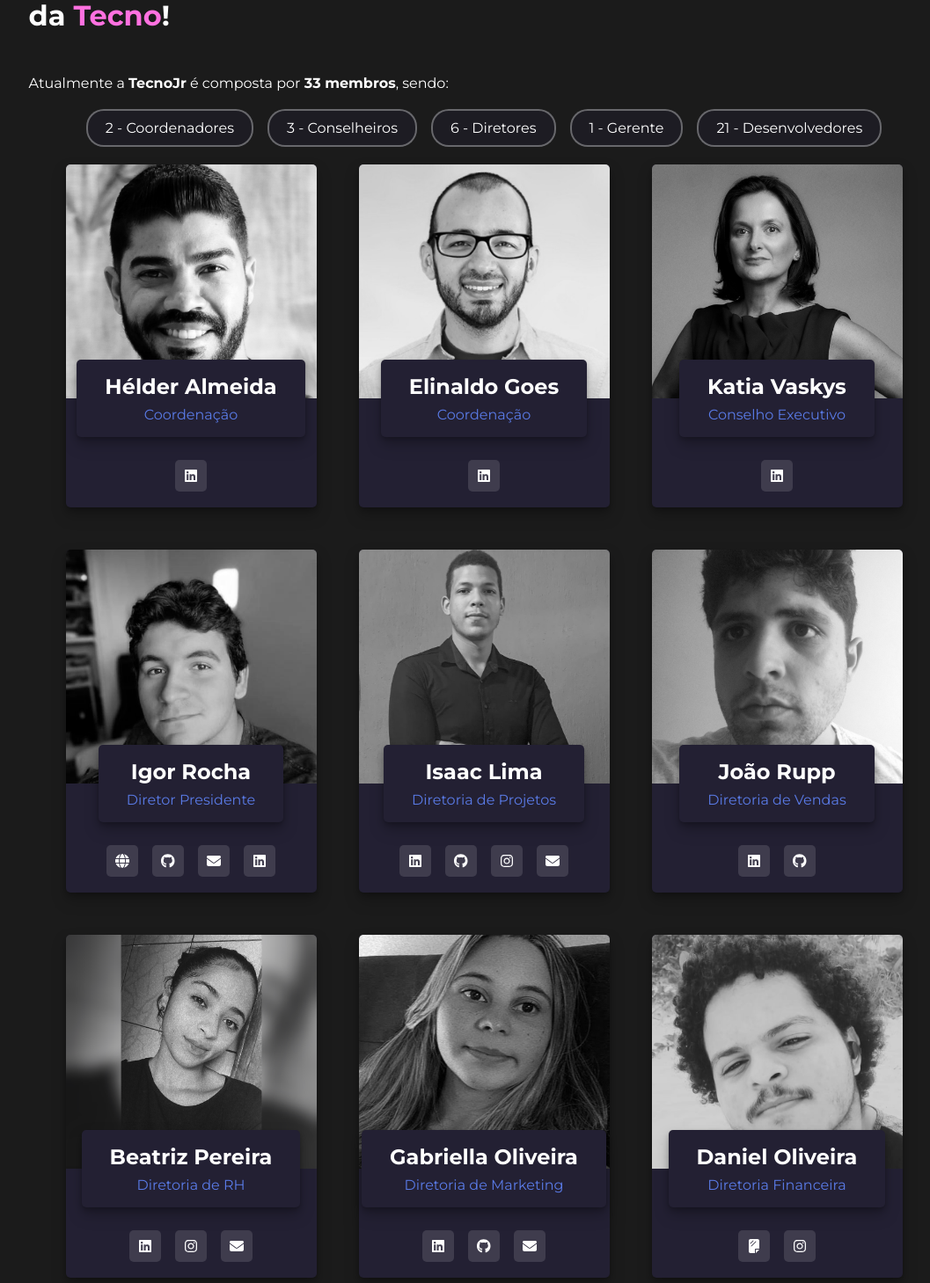
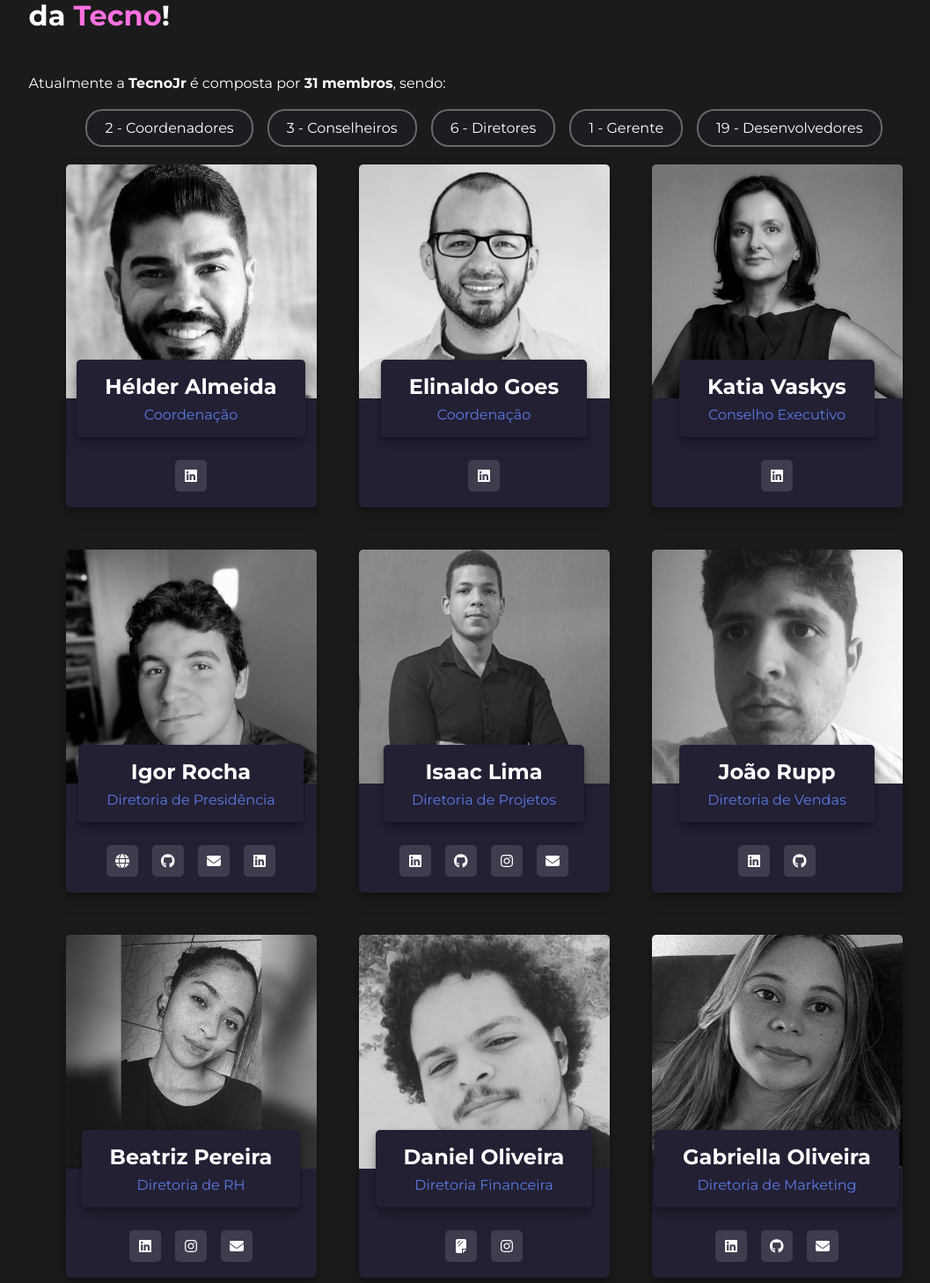
Before and after one commit to igorroc/tecno-site-2.0, a React (Vite) app: page /about in a window 1280 px wide. Shown: the part 1351-2810 px from the top of the page at 88% size, without its empty margins (90-1147 px from the left). Built offline with nearby package versions, Linux system fonts and the light colour scheme.

Commit message:
fix: Active members

```diff
--- a/src/common/membersInfo.ts
+++ b/src/common/membersInfo.ts
@@ -46,7 +46,7 @@ export const memberList = [
 	},
 	{
 		name: "Igor Rocha",
-		role: "Diretor Presidente",
+		role: "Diretoria de Presidência",
 		blurhash:
 			"y8D]9,D$00^+}s00E1*Is,}[I=0La0xa0ef9}tt79ZRj%M=|D*4.%1%MX5%1RPofR*Ioxu%MRjnhxuS5In-pxuE1D%s:xuD*og%MIU",
 		img: "igor_rocha.png",
@@ -146,6 +146,25 @@ export const memberList = [
 		],
 	},
 	{
+		name: "Daniel Oliveira",
+		role: "Diretoria Financeira",
+		blurhash:
+			"yBKme4%hCSxt.8xC~W004ni[56?GtRj?0KtS={%14:Rj4o-;4:?boJV[nhRkNGIUxa-oEMNd-V^*tRRkIoM|NFt7-:soWXNGs;I;%1",
+		img: "daniel_oliveira.png",
+		links: [
+			{
+				icon: "sheet-plastic",
+				prefix: "fas",
+				url: "http://lattes.cnpq.br/8179726948969845",
+			},
+			{
+				icon: "instagram",
+				prefix: "fab",
+				url: "https://www.instagram.com/oliveira4552/",
+			},
+		],
+	},
+	{
 		name: "Gabriella Oliveira",
 		role: "Diretoria de Marketing",
 		blurhash:
@@ -166,25 +185,6 @@ export const memberList = [
 				icon: "envelope",
 				prefix: "fas",
 				url: "mailto:maria0gabriella@gmail.com",
-			},
-		],
-	},
-	{
-		name: "Daniel Oliveira",
-		role: "Diretoria Financeira",
-		blurhash:
-			"yBKme4%hCSxt.8xC~W004ni[56?GtRj?0KtS={%14:Rj4o-;4:?boJV[nhRkNGIUxa-oEMNd-V^*tRRkIoM|NFt7-:soWXNGs;I;%1",
-		img: "daniel_oliveira.png",
-		links: [
-			{
-				icon: "sheet-plastic",
-				prefix: "fas",
-				url: "http://lattes.cnpq.br/8179726948969845",
-			},
-			{
-				icon: "instagram",
-				prefix: "fab",
-				url: "https://www.instagram.com/oliveira4552/",
 			},
 		],
 	},
@@ -271,20 +271,6 @@ export const memberList = [
 				icon: "envelope",
 				prefix: "fas",
 				url: "mailto:alicia.mar.val@gmail.com",
-			},
-		],
-	},
-	{
-		name: "Breno Vitório",
-		role: "Membro",
-		blurhash:
-			"ycK0{KNy_Nt7x]xaNG-;-pozozoLWVV@E2R*nOoLRja|s:S#V@s:aye:ofa#xukCWVs:WBRkaexabHjtsmS2Rjoea{ayaeoLWCR+j[",
-		img: "breno.png",
-		links: [
-			{
-				icon: "linkedin",
-				prefix: "fab",
-				url: "https://www.linkedin.com/in/therealbrenu/",
 			},
 		],
 	},
@@ -377,7 +363,7 @@ export const memberList = [
 			{
 				icon: "envelope",
 				prefix: "fas",
-				url: "linksyamato@gmail.com",
+				url: "mailto:linksyamato@gmail.com",
 			},
 		],
 	},
@@ -604,35 +590,6 @@ export const memberList = [
 			},
 		],
 	},
-	{
-		name: "Yan Costa",
-		role: "Membro",
-		blurhash:
-			"yuNAVOs:?vRjs-t7NG~qj]ofjsRQayWBRkayMxf6f+azxu%Mayf6j[WBj[ofWCayV@ofj]juayjtf6WVaztRoLj@ogj[jsofRkR*WB",
-		img: "yan.png",
-		links: [
-			{
-				icon: "linkedin",
-				prefix: "fab",
-				url: "https://linkedin.com/in/yan-macedo-485015251",
-			},
-			{
-				icon: "github",
-				prefix: "fab",
-				url: "https://github.com/KiritoKi",
-			},
-			{
-				icon: "instagram",
-				prefix: "fab",
-				url: "https://instagram.com/kiritokkazuto",
-			},
-			{
-				icon: "envelope",
-				prefix: "fas",
-				url: "mailto:yanc.macedo@hotmail.com",
-			},
-		],
-	},
 ]
 
 export const roles = {
```
